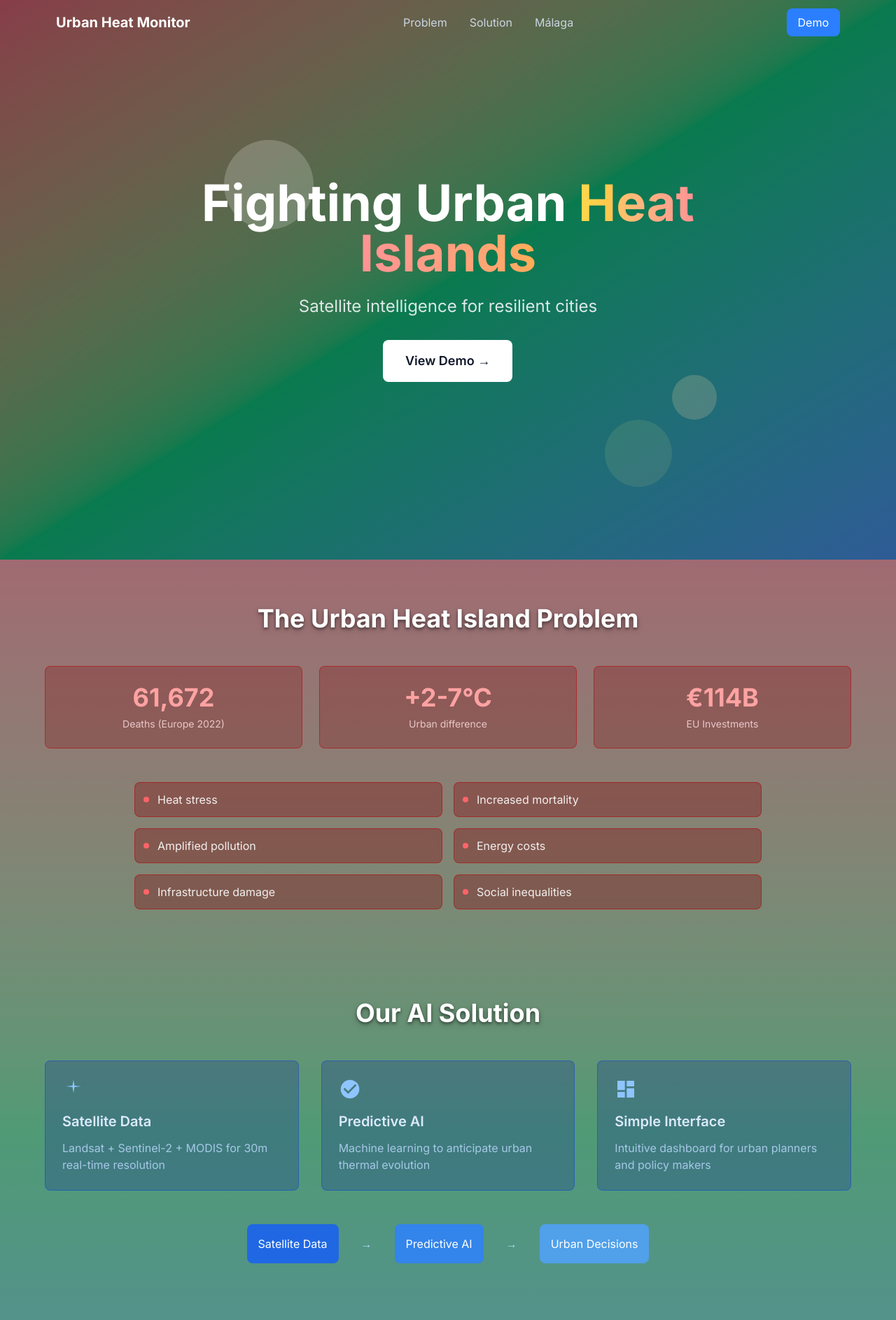
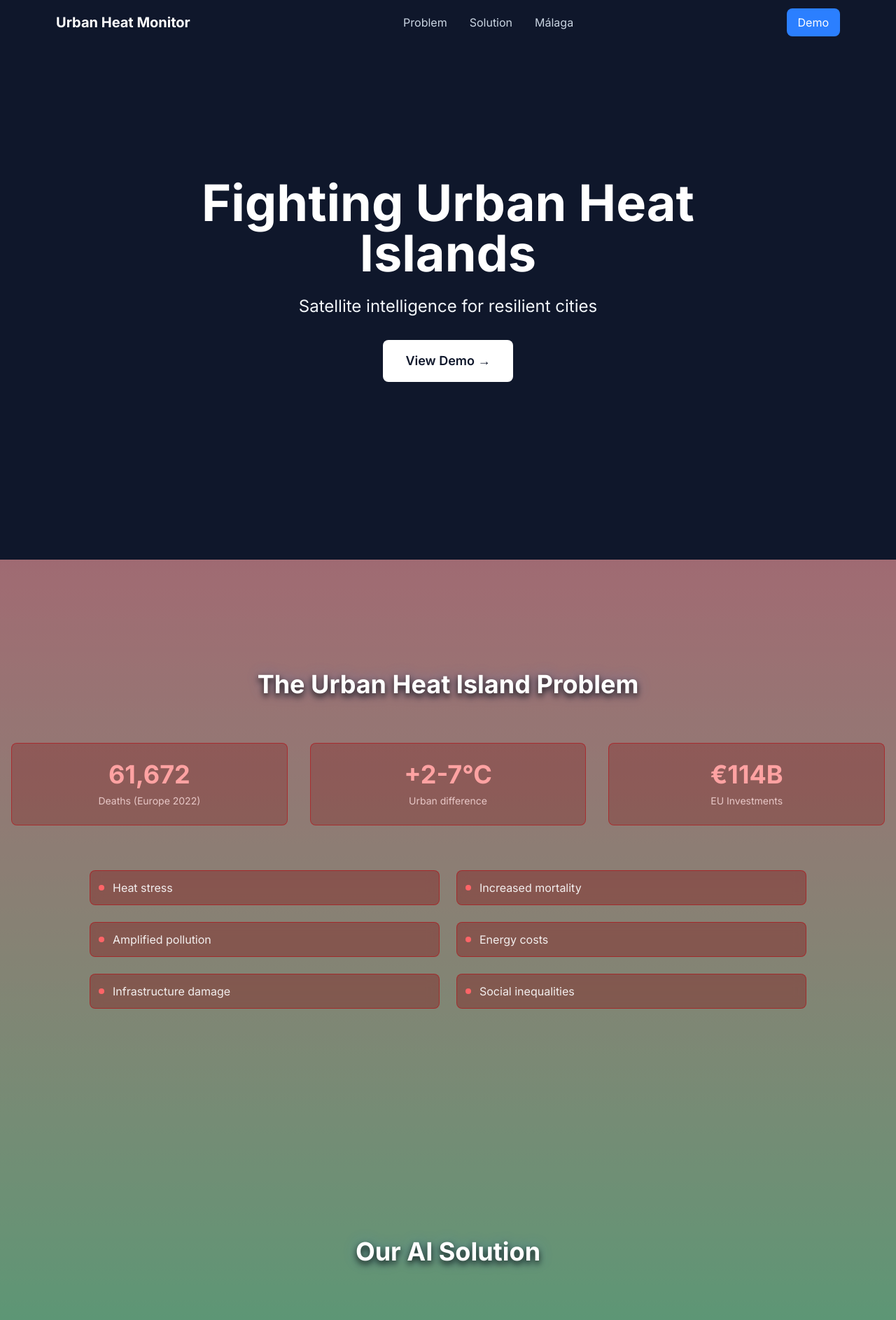
Before and after one commit to ColasGelin/hackathon-nasa-2025, a Next.js app: page / in a window 1280 px wide. Shown: the top 1887 px of the page at 70% size. Built offline with nearby package versions, Linux system fonts and the light colour scheme.

Commit message:
better UI

```diff
--- a/src/app/globals.css
+++ b/src/app/globals.css
@@ -3,6 +3,15 @@
 /* Custom CSS - Interactive animations */
 html {
   scroll-behavior: smooth;
+}
+
+/* Force arrow cursor everywhere */
+* {
+  cursor: default !important;
+}
+
+a, button {
+  cursor: pointer !important;
 }
 
 .backdrop-blur {
--- a/src/app/page.tsx
+++ b/src/app/page.tsx
@@ -21,19 +21,19 @@ export default function Home() {
         <div className="relative z-10">
 
           {/* Problem Section */}
-          <section id="problem" className="py-16 px-4">
-            <div className="max-w-6xl mx-auto">
-              <InteractiveH2 className="text-white drop-shadow-lg">The Urban Heat Island Problem</InteractiveH2>
+          <section id="problem" className="min-h-screen flex items-center justify-center py-20 px-4">
+            <div className="max-w-7xl mx-auto w-full">
+              <InteractiveH2 className="text-white drop-shadow-lg mb-16">The Urban Heat Island Problem</InteractiveH2>
 
               {/* Stats Grid */}
-              <div className="grid md:grid-cols-3 gap-6 mb-12">
+              <div className="grid md:grid-cols-3 gap-8 mb-16">
                 {stats.map((stat, index) => (
                   <StatCard key={index} value={stat.value} label={stat.label} variant="danger" />
                 ))}
               </div>
 
               {/* Impacts Grid */}
-              <div className="grid md:grid-cols-2 gap-4 max-w-4xl mx-auto">
+              <div className="grid md:grid-cols-2 gap-6 max-w-5xl mx-auto">
                 {impacts.map((impact, index) => (
                   <div key={index} className="flex items-center p-3 bg-red-900/40 rounded-lg border border-red-700/50 hover:border-red-500/50 hover:bg-red-900/50 transition-all duration-300 group backdrop-blur-sm">
                     <div className="w-2 h-2 bg-red-400 rounded-full mr-3 group-hover:bg-red-300 transition-colors"></div>
@@ -45,17 +45,17 @@ export default function Home() {
           </section>
 
           {/* Solution Section */}
-          <section id="solution" className="py-16 px-4">
-            <div className="max-w-6xl mx-auto">
-              <InteractiveH2 className="text-white drop-shadow-lg">Our AI Solution</InteractiveH2>
+          <section id="solution" className="min-h-screen flex items-center justify-center py-20 px-4">
+            <div className="max-w-7xl mx-auto w-full">
+              <InteractiveH2 className="text-white drop-shadow-lg mb-20">Our AI Solution</InteractiveH2>
 
-              <div className="grid md:grid-cols-3 gap-8">
+              <div className="grid md:grid-cols-3 gap-12 mb-20">
                 {solutionPillars.map((pillar, index) => (
                   <Card
                     key={index}
                     title={pillar.title}
                     description={pillar.description}
-                    variant="info"
+                    variant="success"
                     icon={
                       <svg className="w-8 h-8" fill="currentColor" viewBox="0 0 24 24">
                         {pillar.icon === 'satellite' && <path d="M12 2L13.09 8.26L20 9L13.09 9.74L12 16L10.91 9.74L4 9L10.91 8.26L12 2Z"/>}
@@ -68,33 +68,33 @@ export default function Home() {
               </div>
 
               {/* Data Flow Diagram */}
-              <div className="flex items-center justify-center mt-12 space-x-8 text-center flex-wrap">
-                <div className="p-4 bg-blue-600/80 rounded-lg hover:bg-blue-500 transition-all duration-300 hover:scale-105 hover:-translate-y-1 backdrop-blur-sm">Satellite Data</div>
-                <div className="text-blue-200 animate-pulse">→</div>
-                <div className="p-4 bg-blue-500/80 rounded-lg hover:bg-blue-400 transition-all duration-300 hover:scale-105 hover:-translate-y-1 backdrop-blur-sm">Predictive AI</div>
-                <div className="text-blue-200 animate-pulse">→</div>
-                <div className="p-4 bg-blue-400/80 rounded-lg hover:bg-blue-300 transition-all duration-300 hover:scale-105 hover:-translate-y-1 backdrop-blur-sm">Urban Decisions</div>
+              <div className="flex items-center justify-center space-x-12 text-center flex-wrap">
+                <div className="px-8 py-6 bg-green-600/80 rounded-xl hover:bg-green-500 transition-all duration-300 backdrop-blur-sm text-lg font-semibold">Satellite Data</div>
+                <div className="text-green-200 animate-pulse text-2xl">→</div>
+                <div className="px-8 py-6 bg-green-500/80 rounded-xl hover:bg-green-400 transition-all duration-300 backdrop-blur-sm text-lg font-semibold">Predictive AI</div>
+                <div className="text-green-200 animate-pulse text-2xl">→</div>
+                <div className="px-8 py-6 bg-green-400/80 rounded-xl hover:bg-green-300 transition-all duration-300 backdrop-blur-sm text-lg font-semibold">Urban Decisions</div>
               </div>
             </div>
           </section>
 
           {/* Malaga Case Study */}
-          <section id="malaga" className="py-16 px-4">
-            <div className="max-w-6xl mx-auto">
-              <InteractiveH2 className="text-white drop-shadow-lg">Case Study: Málaga</InteractiveH2>
+          <section id="malaga" className="min-h-screen flex items-center justify-center py-20 px-4">
+            <div className="max-w-7xl mx-auto w-full">
+              <InteractiveH2 className="text-white drop-shadow-lg mb-16">Case Study: Málaga</InteractiveH2>
 
-              <div className="grid lg:grid-cols-2 gap-12 items-center">
+              <div className="grid lg:grid-cols-2 gap-16 items-center">
                 <div className="group">
-                  <div className="aspect-video bg-green-900/50 rounded-lg flex items-center justify-center border border-green-700/50 mb-4 hover:border-green-500/50 transition-all duration-300 group-hover:scale-105 backdrop-blur-sm">
+                  <div className="aspect-video bg-blue-900/50 rounded-lg flex items-center justify-center border border-blue-700/50 mb-4 hover:border-blue-500/50 hover:bg-blue-900/60 transition-all duration-300 backdrop-blur-sm">
                     <span className="text-white/90 group-hover:text-white transition-colors">Málaga thermal map</span>
                   </div>
                   <p className="text-white/80 text-center group-hover:text-white transition-colors">Heat island mapping before intervention</p>
                 </div>
 
-                <div className="grid grid-cols-2 gap-4">
+                <div className="grid grid-cols-2 gap-6">
                   {malagaSolutions.map((solution, index) => (
-                    <div key={index} className="p-4 bg-green-900/50 border border-green-700/50 rounded-lg hover:border-green-400 hover:bg-green-900/60 transition-all duration-300 group hover:scale-105 hover:-translate-y-1 backdrop-blur-sm">
-                      <h4 className="font-semibold mb-2 text-green-200 group-hover:text-green-100 transition-colors">{solution.title}</h4>
+                    <div key={index} className="p-4 bg-blue-900/50 border border-blue-700/50 rounded-lg hover:border-blue-400 hover:bg-blue-900/60 transition-all duration-300 group backdrop-blur-sm">
+                      <h4 className="font-semibold mb-2 text-blue-200 group-hover:text-blue-100 transition-colors">{solution.title}</h4>
                       <p className="text-sm text-white/80 group-hover:text-white transition-colors">{solution.impact}</p>
                     </div>
                   ))}
--- a/src/components/Card.tsx
+++ b/src/components/Card.tsx
@@ -8,26 +8,26 @@ interface CardProps {
 export default function Card({ title, description, icon, variant = 'default' }: CardProps) {
   const variants = {
     danger: {
-      container: "p-6 bg-red-900/30 border border-red-700/50 rounded-lg hover:border-red-400 hover:bg-red-900/40 transition-all duration-300 group hover:scale-105 hover:-translate-y-2",
-      icon: "mb-4 text-red-300 group-hover:text-red-200 transition-colors group-hover:scale-110",
+      container: "p-6 bg-red-900/30 border border-red-700/50 rounded-lg hover:border-red-400 hover:bg-red-900/40 transition-all duration-300 group",
+      icon: "mb-4 text-red-300 group-hover:text-red-200 transition-colors",
       title: "text-xl font-semibold text-red-100 mb-3 group-hover:text-white transition-colors",
       description: "text-red-200/80 group-hover:text-red-100 transition-colors"
     },
     info: {
-      container: "p-6 bg-blue-900/30 border border-blue-700/50 rounded-lg hover:border-blue-400 hover:bg-blue-900/40 transition-all duration-300 group hover:scale-105 hover:-translate-y-2",
-      icon: "mb-4 text-blue-300 group-hover:text-blue-200 transition-colors group-hover:scale-110",
+      container: "p-6 bg-blue-900/30 border border-blue-700/50 rounded-lg hover:border-blue-400 hover:bg-blue-900/40 transition-all duration-300 group",
+      icon: "mb-4 text-blue-300 group-hover:text-blue-200 transition-colors",
       title: "text-xl font-semibold text-blue-100 mb-3 group-hover:text-white transition-colors",
       description: "text-blue-200/80 group-hover:text-blue-100 transition-colors"
     },
     success: {
-      container: "p-6 bg-green-900/30 border border-green-700/50 rounded-lg hover:border-green-400 hover:bg-green-900/40 transition-all duration-300 group hover:scale-105 hover:-translate-y-2",
-      icon: "mb-4 text-green-300 group-hover:text-green-200 transition-colors group-hover:scale-110",
+      container: "p-6 bg-green-900/30 border border-green-700/50 rounded-lg hover:border-green-400 hover:bg-green-900/40 transition-all duration-300 group",
+      icon: "mb-4 text-green-300 group-hover:text-green-200 transition-colors",
       title: "text-xl font-semibold text-green-100 mb-3 group-hover:text-white transition-colors",
       description: "text-green-200/80 group-hover:text-green-100 transition-colors"
     },
     default: {
-      container: "p-6 bg-slate-800 border border-slate-700 rounded-lg hover:border-slate-500 transition-all duration-300 group hover:scale-105 hover:-translate-y-2",
-      icon: "mb-4 text-slate-400 group-hover:text-slate-300 transition-colors group-hover:scale-110",
+      container: "p-6 bg-slate-800 border border-slate-700 rounded-lg hover:border-slate-500 transition-all duration-300 group",
+      icon: "mb-4 text-slate-400 group-hover:text-slate-300 transition-colors",
       title: "text-xl font-semibold text-white mb-3 group-hover:text-slate-100 transition-colors",
       description: "text-slate-300 group-hover:text-slate-200 transition-colors"
     }
--- a/src/components/Hero.tsx
+++ b/src/components/Hero.tsx
@@ -1,102 +1,27 @@
-'use client'
-
-import { useState, useEffect, useCallback } from 'react'
-
 export default function Hero() {
-  const [scrollY, setScrollY] = useState(0)
-
-  useEffect(() => {
-    let ticking = false
-
-    const handleScroll = () => {
-      if (!ticking) {
-        requestAnimationFrame(() => {
-          setScrollY(window.scrollY)
-          ticking = false
-        })
-        ticking = true
-      }
-    }
-
-    window.addEventListener('scroll', handleScroll, { passive: true })
-    return () => window.removeEventListener('scroll', handleScroll)
-  }, [])
-
-  // Calculate interactive values based on scroll (smoother curves)
-  const parallaxY = scrollY * 0.3
-  const scale = Math.max(0.7, 1 - scrollY * 0.0005)
-  const opacity = Math.max(0.3, 1 - scrollY * 0.0015)
-  const rotate = Math.sin(scrollY * 0.01) * 2
 
   return (
     <section className="min-h-screen flex items-center justify-center relative overflow-hidden">
-      {/* Diagonal gradient for Fighting Urban Heat Islands section */}
-      <div className="absolute inset-0 bg-gradient-to-br from-red-400 via-green-400 to-blue-400"></div>
-      {/* Overlay to maintain readability */}
-      <div className="absolute inset-0 bg-slate-900/50"></div>
       <div className="text-center text-white px-4 max-w-4xl relative z-10">
-        <h1
-          className="text-5xl md:text-7xl font-bold mb-6 will-change-transform"
-          style={{
-            transform: `translate3d(0, ${parallaxY}px, 0) scale(${scale}) rotate(${rotate}deg)`,
-            opacity: opacity,
-            textShadow: `0 0 ${scrollY * 0.05}px rgba(255,255,255,0.3)`,
-          }}
-        >
-          <span className="inline-block hover:scale-110 transition-transform duration-300">
-            Fighting
-          </span>{' '}
-          <span className="inline-block hover:scale-110 transition-transform duration-300 delay-100">
-            Urban
-          </span>{' '}
-          <span className="inline-block hover:scale-110 transition-transform duration-300 delay-200 bg-gradient-to-r from-yellow-400 to-red-400 bg-clip-text text-transparent">
-            Heat
-          </span>{' '}
-          <span className="inline-block hover:scale-110 transition-transform duration-300 delay-300 bg-gradient-to-r from-red-400 to-orange-400 bg-clip-text text-transparent">
-            Islands
-          </span>
+        <h1 className="text-5xl md:text-7xl font-bold mb-6">
+          Fighting Urban Heat Islands
         </h1>
-        <p
-          className="text-xl md:text-2xl mb-8 text-slate-100 will-change-transform"
-          style={{
-            transform: `translate3d(0, ${parallaxY * 0.6}px, 0)`,
-            opacity: opacity * 0.9,
-          }}
-        >
+        <p className="text-xl md:text-2xl mb-8 text-slate-100">
           Satellite intelligence for resilient cities
         </p>
         <a
           href="/theproject"
-          className="inline-flex items-center bg-white text-slate-900 px-8 py-4 rounded-lg text-lg font-semibold hover:bg-slate-100 hover:scale-105 transition-all duration-300 will-change-transform"
-          style={{
-            transform: `translate3d(0, ${parallaxY * 0.2}px, 0)`,
-            opacity: opacity,
-          }}
+          className="inline-flex items-center bg-white text-slate-900 px-8 py-4 rounded-lg text-lg font-semibold hover:bg-slate-100 transition-all duration-300"
         >
           View Demo →
         </a>
 
-        <div
-          className="absolute bottom-8 left-1/2 transform -translate-x-1/2 animate-bounce"
-          style={{
-            opacity: Math.max(0, 1 - scrollY * 0.005),
-          }}
-        >
+        <div className="absolute bottom-8 left-1/2 transform -translate-x-1/2 animate-bounce">
           <svg className="w-6 h-6 text-white" fill="none" stroke="currentColor" viewBox="0 0 24 24">
             <path strokeLinecap="round" strokeLinejoin="round" strokeWidth={2} d="M19 14l-7 7m0 0l-7-7m7 7V3" />
           </svg>
         </div>
       </div>
-
-      {/* Interactive background particles */}
-      <div
-        className="absolute inset-0 opacity-20"
-        style={{ transform: `translateY(${scrollY * 0.2}px)` }}
-      >
-        <div className="absolute top-1/4 left-1/4 w-32 h-32 bg-white rounded-full animate-pulse"></div>
-        <div className="absolute top-3/4 right-1/4 w-24 h-24 bg-yellow-200 rounded-full animate-pulse animation-delay-1000"></div>
-        <div className="absolute bottom-1/4 left-3/4 w-16 h-16 bg-orange-200 rounded-full animate-pulse animation-delay-2000"></div>
-      </div>
     </section>
   )
 }
--- a/src/components/InteractiveH2.tsx
+++ b/src/components/InteractiveH2.tsx
@@ -9,9 +9,24 @@ interface InteractiveH2Props {
 
 export default function InteractiveH2({ children, className = "" }: InteractiveH2Props) {
   const [isVisible, setIsVisible] = useState(false)
-  const [mousePosition, setMousePosition] = useState({ x: 0, y: 0 })
-  const [isHovered, setIsHovered] = useState(false)
+  const [scrollDirection, setScrollDirection] = useState<'down' | 'up'>('down')
+  const [lastScrollY, setLastScrollY] = useState(0)
   const titleRef = useRef<HTMLHeadingElement>(null)
+
+  useEffect(() => {
+    const handleScroll = () => {
+      const currentScrollY = window.scrollY
+      if (currentScrollY > lastScrollY) {
+        setScrollDirection('down')
+      } else if (currentScrollY < lastScrollY) {
+        setScrollDirection('up')
+      }
+      setLastScrollY(currentScrollY)
+    }
+
+    window.addEventListener('scroll', handleScroll, { passive: true })
+    return () => window.removeEventListener('scroll', handleScroll)
+  }, [lastScrollY])
 
   useEffect(() => {
     const observer = new IntersectionObserver(
@@ -19,8 +34,8 @@ export default function InteractiveH2({ children, className = "" }: InteractiveH
         setIsVisible(entry.isIntersecting)
       },
       {
-        threshold: 0.1,
-        rootMargin: '50px'
+        threshold: 0.2,
+        rootMargin: '100px'
       }
     )
 
@@ -31,38 +46,20 @@ export default function InteractiveH2({ children, className = "" }: InteractiveH
     return () => observer.disconnect()
   }, [])
 
-  const handleMouseMove = (e: React.MouseEvent<HTMLHeadingElement>) => {
-    if (!titleRef.current) return
-
-    const rect = titleRef.current.getBoundingClientRect()
-    const x = ((e.clientX - rect.left) / rect.width - 0.5) * 20
-    const y = ((e.clientY - rect.top) / rect.height - 0.5) * 20
-
-    setMousePosition({ x, y })
+  // Determine the translation direction based on scroll direction
+  const getTranslateY = () => {
+    if (isVisible) return '0'
+    return scrollDirection === 'down' ? '50px' : '-50px'
   }
 
   return (
     <h2
       ref={titleRef}
-      className={`text-4xl font-bold text-center mb-12 transition-all duration-500 ease-out cursor-pointer text-white drop-shadow-lg ${className}`}
+      className={`text-4xl font-bold text-center mb-12 transition-all duration-1000 ease-out text-white drop-shadow-lg ${className}`}
       style={{
-        transform: `
-          translateY(${isVisible ? '0' : '20px'})
-          rotateX(${isHovered ? mousePosition.y * 0.5 : 0}deg)
-          rotateY(${isHovered ? mousePosition.x * 0.5 : 0}deg)
-          scale(${isHovered ? 1.05 : 1})
-        `,
+        transform: `translateY(${getTranslateY()}) scale(${isVisible ? 1 : 0.9})`,
         opacity: isVisible ? 1 : 0,
-        textShadow: isHovered
-          ? `${mousePosition.x}px ${mousePosition.y}px 20px rgba(59, 130, 246, 0.5), 0 0 30px rgba(255, 255, 255, 0.3)`
-          : '0 2px 4px rgba(0, 0, 0, 0.5)',
-        perspective: '1000px',
-      }}
-      onMouseMove={handleMouseMove}
-      onMouseEnter={() => setIsHovered(true)}
-      onMouseLeave={() => {
-        setIsHovered(false)
-        setMousePosition({ x: 0, y: 0 })
+        textShadow: '0 4px 8px rgba(0, 0, 0, 0.7), 0 0 20px rgba(59, 130, 246, 0.3)',
       }}
     >
       {children}
--- a/src/components/StatCard.tsx
+++ b/src/components/StatCard.tsx
@@ -7,22 +7,22 @@ interface StatCardProps {
 export default function StatCard({ value, label, variant = 'default' }: StatCardProps) {
   const variants = {
     danger: {
-      container: "p-6 bg-red-900/30 border border-red-700/50 rounded-lg hover:border-red-400 hover:bg-red-900/40 transition-all duration-300 text-center group hover:scale-105 hover:-translate-y-1",
+      container: "p-6 bg-red-900/30 border border-red-700/50 rounded-lg hover:border-red-400 hover:bg-red-900/40 transition-all duration-300 text-center group",
       value: "text-3xl md:text-4xl font-bold text-red-300 mb-2 group-hover:text-red-200 transition-colors",
       label: "text-red-100/80 text-sm group-hover:text-red-100 transition-colors"
     },
     info: {
-      container: "p-6 bg-blue-900/30 border border-blue-700/50 rounded-lg hover:border-blue-400 hover:bg-blue-900/40 transition-all duration-300 text-center group hover:scale-105 hover:-translate-y-1",
+      container: "p-6 bg-blue-900/30 border border-blue-700/50 rounded-lg hover:border-blue-400 hover:bg-blue-900/40 transition-all duration-300 text-center group",
       value: "text-3xl md:text-4xl font-bold text-blue-300 mb-2 group-hover:text-blue-200 transition-colors",
       label: "text-blue-100/80 text-sm group-hover:text-blue-100 transition-colors"
     },
     success: {
-      container: "p-6 bg-green-900/30 border border-green-700/50 rounded-lg hover:border-green-400 hover:bg-green-900/40 transition-all duration-300 text-center group hover:scale-105 hover:-translate-y-1",
+      container: "p-6 bg-green-900/30 border border-green-700/50 rounded-lg hover:border-green-400 hover:bg-green-900/40 transition-all duration-300 text-center group",
       value: "text-3xl md:text-4xl font-bold text-green-300 mb-2 group-hover:text-green-200 transition-colors",
       label: "text-green-100/80 text-sm group-hover:text-green-100 transition-colors"
     },
     default: {
-      container: "p-6 bg-slate-800 border border-slate-700 rounded-lg hover:border-slate-500 transition-all duration-300 text-center group hover:scale-105 hover:-translate-y-1",
+      container: "p-6 bg-slate-800 border border-slate-700 rounded-lg hover:border-slate-500 transition-all duration-300 text-center group",
       value: "text-3xl md:text-4xl font-bold text-slate-200 mb-2 group-hover:text-white transition-colors",
       label: "text-slate-300 text-sm group-hover:text-slate-200 transition-colors"
     }
```
